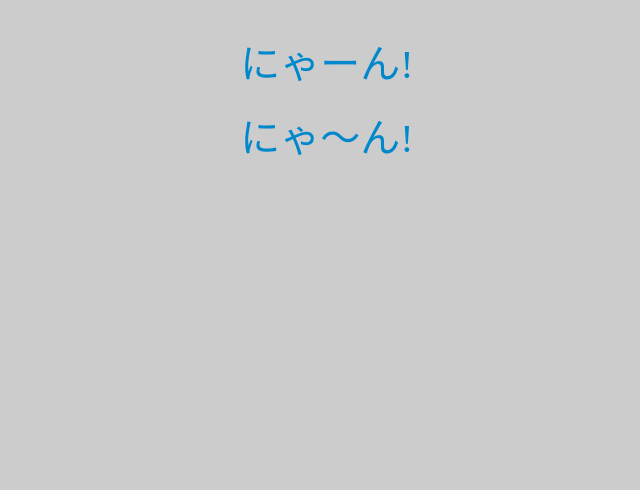
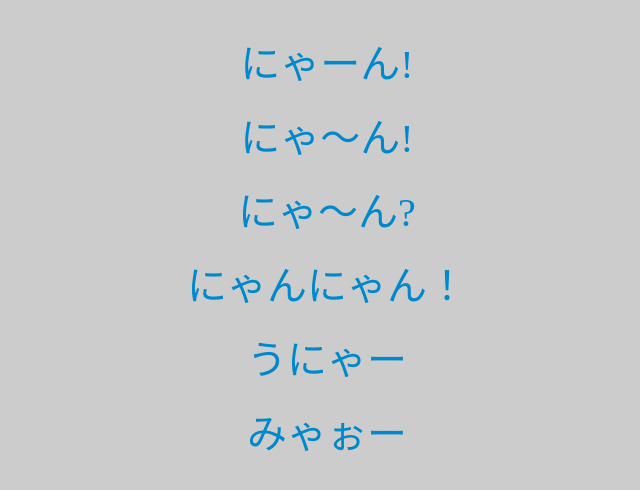
Before and after one commit to ArcCosine/nyaan, a plain HTML site: page index.html in a window 1280 px wide. Shown: the whole page, without its empty margins (313-953 px from the left). Drawn offline with Linux system fonts and the light colour scheme.

Commit message:
[Update] Add texts.

```diff
--- a/index.html
+++ b/index.html
@@ -2,7 +2,7 @@
 <html lang="ja">
   <head>
     <meta charset="UTF-8">
-    <title>にゃ～ん</title>
+    <title>Say it ain't so, Meow!</title>
     <meta name="viewport" content="width=device-width,initial-scale=1">
     <style>
 body {
@@ -21,18 +21,18 @@ a {
     <script>
 (()=>{
   const load = ()=>{
-    const sayMeow = (id) => {
-      const link = document.getElementById(id);
-      link.href = `https://twitter.com/share?text=${encodeURIComponent(link.textContent)}&url=${encodeURIComponent(location.href)}`;
+    const sayMeow = (text) => {
+      const link = document.body.appendChild(document.createElement('a'));
+      link.appendChild(document.createTextNode(text));
+      link.setAttribute('href', `https://twitter.com/share?text=${encodeURIComponent(text)}&url=${encodeURIComponent(location.href)}`);
+      link.setAttribute('target', '_blank');
     };
-    ['tweeet','tweet'].forEach(sayMeow);
+    ['にゃーん!','にゃ～ん!','にゃ～ん?','にゃんにゃん！','うにゃー','みゃぉー',].forEach(sayMeow);
   };
   document.addEventListener('DOMContentLoaded', load, false );
 })();
     </script>
   </head>
   <body>
-    <a id="tweeet" href="#" target="_blank">にゃーん!</a>
-    <a id="tweet" href="#" target="_blank">にゃ～ん!</a>
   </body>
 </html>
```
